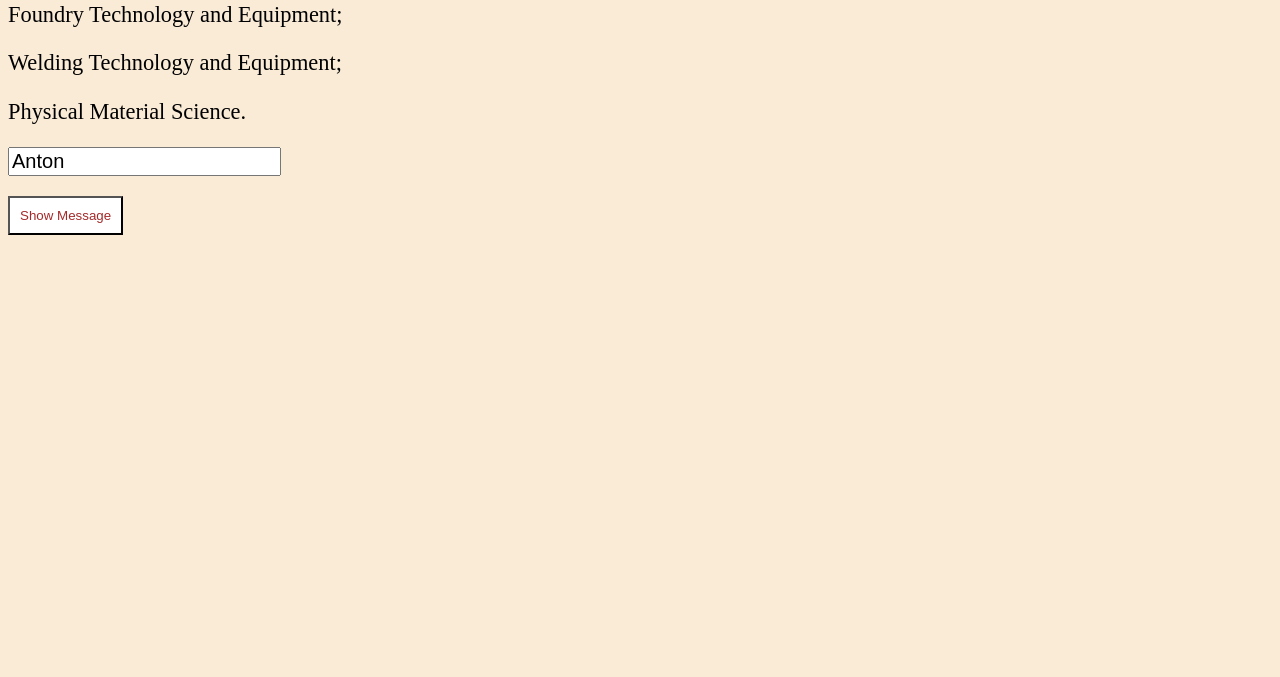
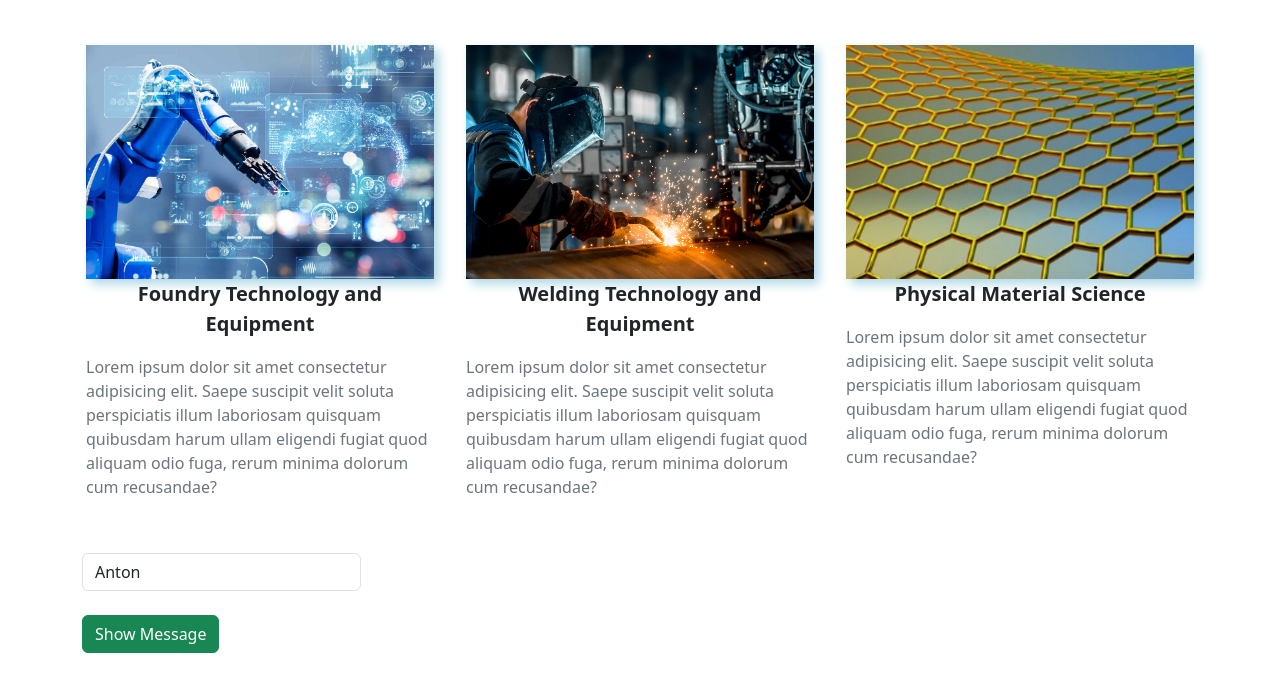
Before and after one commit to an-2-an/site2_if, a plain HTML site: page docs/index.html in a window 1280 px wide. Shown: the part 151-828 px from the top of the page. Before the commit the page ends 800 px from the top, so only its background shows below. Drawn offline with nearby package versions, Linux system fonts and the light colour scheme.

Commit message:
bootstrap

```diff
--- a/docs/css/style.css
+++ b/docs/css/style.css
@@ -1,18 +1,3 @@
-body {
-    background-color: AntiqueWhite;
+.custom-shadow {
+    box-shadow: 5px 5px 10px lightblue;
 }
-
-p {
-    font-size: 140%;
-}
-
-#btn-1 {
-    background-color: white;
-    color: brown;
-    padding: 10px;
-    margin-top: 20px;
-}
-
-#input-name {
-    font-size: 20px;
-}
--- a/docs/index.html
+++ b/docs/index.html
@@ -6,23 +6,64 @@
     <meta name="viewport" content="width=device-width, initial-scale=1.0">
     <title>Ph. and E. Faculty Site</title>
     <link rel="shortcut icon" href="img/logo.png" type="image/x-icon">
+    <link href="https://cdn.jsdelivr.net/npm/bootstrap@5.3.8/dist/css/bootstrap.min.css" rel="stylesheet"
+        integrity="sha384-sRIl4kxILFvY47J16cr9ZwB07vP4J8+LH7qKQnuqkuIAvNWLzeN8tE5YBujZqJLB" crossorigin="anonymous">
+    <script src="https://cdn.jsdelivr.net/npm/bootstrap@5.3.8/dist/js/bootstrap.bundle.min.js"
+        integrity="sha384-FKyoEForCGlyvwx9Hj09JcYn3nv7wiPVlz7YYwJrWVcXK/BmnVDxM+D2scQbITxI"
+        crossorigin="anonymous"></script>
     <link rel="stylesheet" href="css/style.css">
 </head>
 
 <body>
+    <div class="container py-4">
         <img src="img/logo.png" width="60">
-    <h1>
+        <h1 class="text-center text-success">
             Physics and Engineering Faculty Site
         </h1>
-    <p>Foundry Technology and Equipment;</p>
-    <p>Welding Technology and Equipment;</p>
-    <p>Physical Material Science.</p>
 
-    <input type="text" id="input-name" value="Anton" placeholder="input your name">
+        <div class="row mt-5 mb-2">
+            <div class="col-4 text-center p-3">
+                <img src="img/1.jpg" class="w-100 h-50 object-fit-cover custom-shadow">
+                <p class="fw-bold fs-5">Foundry Technology and Equipment</p>
+                <p class="text-secondary text-start">
+                    Lorem ipsum dolor sit amet consectetur adipisicing elit. Saepe suscipit velit soluta perspiciatis
+                    illum laboriosam quisquam quibusdam harum ullam eligendi fugiat quod aliquam odio fuga, rerum minima
+                    dolorum cum recusandae?
+                </p>
+            </div>
+            <div class="col-4 text-center p-3">
+                <img src="img/2.jpeg" class="w-100 h-50 object-fit-cover custom-shadow">
+                <p class="fw-bold fs-5">Welding Technology and Equipment</p>
+                <p class="text-secondary text-start">
+                    Lorem ipsum dolor sit amet consectetur adipisicing elit. Saepe suscipit velit soluta perspiciatis
+                    illum laboriosam quisquam quibusdam harum ullam eligendi fugiat quod aliquam odio fuga, rerum minima
+                    dolorum cum recusandae?
+                </p>
+            </div>
+            <div class="col-4 text-center p-3">
+                <img src="img/3.jpg" class="w-100 h-50 object-fit-cover custom-shadow">
+                <p class="fw-bold fs-5">Physical Material Science</p>
+                <p class="text-secondary text-start">
+                    Lorem ipsum dolor sit amet consectetur adipisicing elit. Saepe suscipit velit soluta perspiciatis
+                    illum laboriosam quisquam quibusdam harum ullam eligendi fugiat quod aliquam odio fuga, rerum minima
+                    dolorum cum recusandae?
+                </p>
+            </div>
+        </div>
+
+
+
+        <div class="w-25 mt-4">
+            <input type="text" id="input-name" value="Anton" placeholder="input your name" class="form-control">
             <br>
-    <button id="btn-1">
+            <button id="btn-1" class="btn btn-success">
                 Show Message
             </button>
+        </div>
+    </div>
+
+
+
 
 
     <script src="js/script1.js"></script>
```
Also changed, not shown: docs/img/1.jpg (added), docs/img/2.jpeg (added), docs/img/3.jpg (added). Lines whose indentation alone changed are shown as unchanged.
